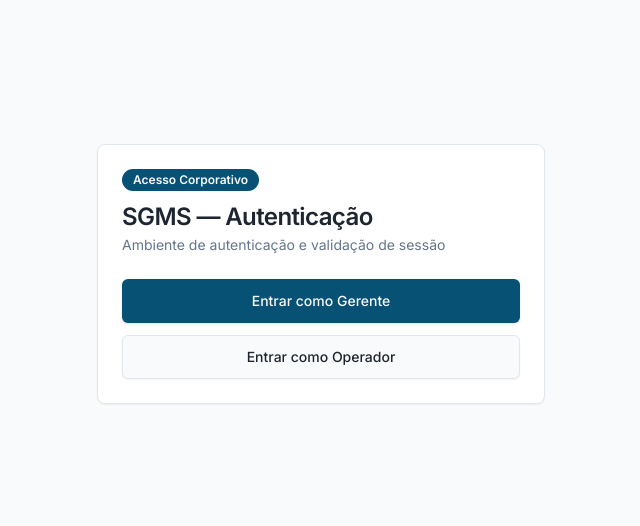
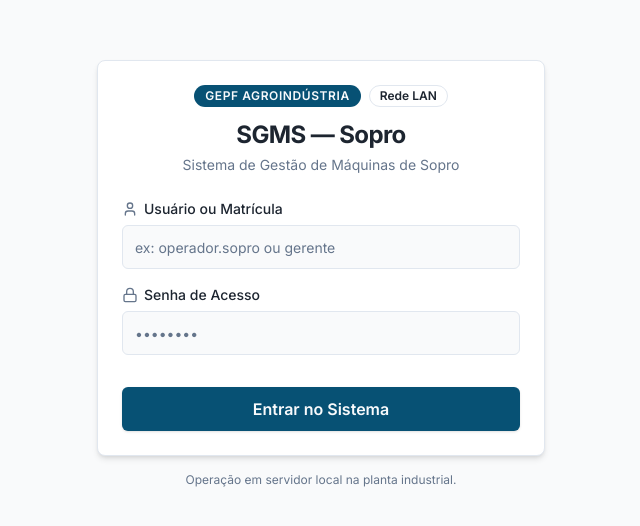
Before and after one commit to FerreitoDev/SGMS, a React (Vite) app in the folder frontend/: page /login in a window 1280 px wide. Shown: the part 126-652 px from the top of the page, without its empty margins (319-959 px from the left). Built offline with nearby package versions, Linux system fonts and the light colour scheme; no server answers.

Commit message:
feat: implement corporate login page with zod validation and rfc 7807 error toasts

```diff
--- a/frontend/package.json
+++ b/frontend/package.json
@@ -9,6 +9,7 @@
     "preview": "vite preview"
   },
   "dependencies": {
+    "@hookform/resolvers": "^3.10.0",
     "@radix-ui/react-dialog": "^1.3.1",
     "@radix-ui/react-slot": "^1.5.0",
     "axios": "^1.20.0",
@@ -17,9 +18,11 @@
     "lucide-react": "^1.60.0",
     "react": "^18.3.1",
     "react-dom": "^18.3.1",
+    "react-hook-form": "^7.90.0",
     "react-router-dom": "^6.28.0",
     "sonner": "^2.0.8",
-    "tailwind-merge": "^2.5.5"
+    "tailwind-merge": "^2.5.5",
+    "zod": "^3.25.76"
   },
   "devDependencies": {
     "@types/node": "^20.17.10",
--- /dev/null
+++ b/frontend/src/pages/login-page.tsx
@@ -0,0 +1,191 @@
+import React from 'react';
+import { useForm } from 'react-hook-form';
+import { zodResolver } from '@hookform/resolvers/zod';
+import { useNavigate, useLocation, Navigate } from 'react-router-dom';
+import { toast } from 'sonner';
+import { Loader2, Lock, User as UserIcon } from 'lucide-react';
+
+import { loginSchema, LoginFormData } from '@/schemas/auth-schema';
+import { useAuth } from '@/hooks/use-auth';
+import { apiClient, extractProblemDetail } from '@/lib/api-client';
+import { Button } from '@/components/ui/button';
+import { Input } from '@/components/ui/input';
+import {
+  Card,
+  CardHeader,
+  CardTitle,
+  CardDescription,
+  CardContent,
+  CardFooter,
+} from '@/components/ui/card';
+import { Badge } from '@/components/ui/badge';
+import { AuthenticatedUser } from '@/types/auth';
+
+interface LoginApiResponse {
+  accessToken: string;
+  user: AuthenticatedUser;
+}
+
+export function LoginPage(): React.ReactElement {
+  const { user, login } = useAuth();
+  const navigate = useNavigate();
+  const location = useLocation();
+
+  const {
+    register,
+    handleSubmit,
+    formState: { errors, isSubmitting },
+  } = useForm<LoginFormData>({
+    resolver: zodResolver(loginSchema),
+    defaultValues: {
+      username: '',
+      password: '',
+    },
+    mode: 'onSubmit',
+  });
+
+  // Se já autenticado, redireciona para a tela do respectivo perfil
+  if (user) {
+    const destination = user.role === 'GERENTE' ? '/admin/users' : '/';
+    return <Navigate to={destination} replace />;
+  }
+
+  const onSubmit = async (data: LoginFormData) => {
+    try {
+      const response = await apiClient.post<LoginApiResponse>('/auth/login', {
+        username: data.username.trim(),
+        password: data.password,
+      });
+
+      const { accessToken, user: authenticatedUser } = response.data;
+      login(accessToken, authenticatedUser);
+
+      toast.success('Autenticação Realizada', {
+        description: `Bem-vindo, ${authenticatedUser.name}!`,
+      });
+
+      // Redirecionamento condicional preservando rota original ou destino do perfil
+      const locationState = location.state as { from?: { pathname: string } } | null;
+      const targetFrom = locationState?.from?.pathname;
+
+      if (targetFrom && targetFrom !== '/login') {
+        navigate(targetFrom, { replace: true });
+      } else {
+        const defaultDestination =
+          authenticatedUser.role === 'GERENTE' ? '/admin/users' : '/';
+        navigate(defaultDestination, { replace: true });
+      }
+    } catch (err: unknown) {
+      const detail = extractProblemDetail(err);
+      toast.error('Falha no Acesso', {
+        description: detail,
+      });
+    }
+  };
+
+  return (
+    <div className="flex min-h-screen items-center justify-center bg-background p-4 sm:p-8">
+      <div className="w-full max-w-md">
+        <Card className="border-border bg-card shadow-md">
+          <CardHeader className="space-y-3 pb-6 text-center">
+            <div className="mx-auto flex items-center justify-center gap-2">
+              <Badge variant="default" className="text-xs uppercase tracking-wider">
+                GEPF Agroindústria
+              </Badge>
+              <Badge variant="outline" className="text-xs">
+                Rede LAN
+              </Badge>
+            </div>
+            <div className="space-y-1">
+              <CardTitle className="text-2xl font-bold tracking-tight text-foreground">
+                SGMS — Sopro
+              </CardTitle>
+              <CardDescription className="text-sm text-muted-foreground">
+                Sistema de Gestão de Máquinas de Sopro
+              </CardDescription>
+            </div>
+          </CardHeader>
+
+          <form onSubmit={handleSubmit(onSubmit)} noValidate>
+            <CardContent className="space-y-4">
+              {/* Campo Usuário */}
+              <div className="space-y-1.5">
+                <label
+                  htmlFor="username"
+                  className="flex items-center gap-1.5 text-sm font-medium text-foreground"
+                >
+                  <UserIcon className="h-4 w-4 text-muted-foreground" />
+                  Usuário ou Matrícula
+                </label>
+                <Input
+                  id="username"
+                  type="text"
+                  placeholder="ex: operador.sopro ou gerente"
+                  autoComplete="username"
+                  autoCapitalize="none"
+                  autoCorrect="off"
+                  disabled={isSubmitting}
+                  className={errors.username ? 'border-destructive focus-visible:ring-destructive' : ''}
+                  {...register('username')}
+                />
+                {errors.username && (
+                  <p className="text-xs font-medium text-destructive">
+                    {errors.username.message}
+                  </p>
+                )}
+              </div>
+
+              {/* Campo Senha */}
+              <div className="space-y-1.5">
+                <label
+                  htmlFor="password"
+                  className="flex items-center gap-1.5 text-sm font-medium text-foreground"
+                >
+                  <Lock className="h-4 w-4 text-muted-foreground" />
+                  Senha de Acesso
+                </label>
+                <Input
+                  id="password"
+                  type="password"
+                  placeholder="••••••••"
+                  autoComplete="current-password"
+                  disabled={isSubmitting}
+                  className={errors.password ? 'border-destructive focus-visible:ring-destructive' : ''}
+                  {...register('password')}
+                />
+                {errors.password && (
+                  <p className="text-xs font-medium text-destructive">
+                    {errors.password.message}
+                  </p>
+                )}
+              </div>
+            </CardContent>
+
+            <CardFooter className="pt-2">
+              <Button
+                type="submit"
+                disabled={isSubmitting}
+                className="w-full text-base font-semibold"
+                size="default"
+              >
+                {isSubmitting ? (
+                  <>
+                    <Loader2 className="mr-2 h-5 w-5 animate-spin" />
+                    Autenticando...
+                  </>
+                ) : (
+                  'Entrar no Sistema'
+                )}
+              </Button>
+            </CardFooter>
+          </form>
+        </Card>
+
+        <p className="mt-4 text-center text-xs text-muted-foreground">
+          Operação em servidor local na planta industrial.
+        </p>
+      </div>
+    </div>
+  );
+}
+export default LoginPage;
--- a/frontend/src/routes/app-routes.tsx
+++ b/frontend/src/routes/app-routes.tsx
@@ -11,62 +11,7 @@ import {
   CardDescription,
   CardContent,
 } from '@/components/ui/card';
-
-export function LoginPageShell(): React.ReactElement {
-  const { user, login } = useAuth();
-
-  if (user) {
-    return (
-      <Navigate
-        to={user.role === 'GERENTE' ? '/admin/users' : '/'}
-        replace
-      />
-    );
-  }
-
-  return (
-    <div className="flex min-h-screen items-center justify-center bg-background p-4">
-      <Card className="w-full max-w-md border-border bg-card shadow-sm">
-        <CardHeader>
-          <Badge className="mb-2 w-fit">Acesso Corporativo</Badge>
-          <CardTitle>SGMS — Autenticação</CardTitle>
-          <CardDescription>
-            Ambiente de autenticação e validação de sessão
-          </CardDescription>
-        </CardHeader>
-        <CardContent className="space-y-3">
-          <Button
-            className="w-full"
-            onClick={() =>
-              login('token_gerente_valido', {
-                id: 'gerente-01',
-                name: 'Gerente da Planta',
-                username: 'gerente.sopro',
-                role: 'GERENTE',
-              })
-            }
-          >
-            Entrar como Gerente
-          </Button>
-          <Button
-            variant="outline"
-            className="w-full"
-            onClick={() =>
-              login('token_operador_valido', {
-                id: 'operador-01',
-                name: 'Operador Fabril',
-                username: 'operador.sopro',
-                role: 'OPERADOR',
-              })
-            }
-          >
-            Entrar como Operador
-          </Button>
-        </CardContent>
-      </Card>
-    </div>
-  );
-}
+import { LoginPage } from '@/pages/login-page';
 
 export function AdminUsersPageShell(): React.ReactElement {
   const { user, logout } = useAuth();
@@ -137,7 +82,7 @@ export function OperatorHomeShell(): React.ReactElement {
 export function AppRoutes(): React.ReactElement {
   return (
     <Routes>
-      <Route path="/login" element={<LoginPageShell />} />
+      <Route path="/login" element={<LoginPage />} />
 
       {/* Rota Protegida Geral: exige usuário autenticado */}
       <Route element={<ProtectedRoute />}>
--- /dev/null
+++ b/frontend/src/schemas/auth-schema.ts
@@ -0,0 +1,8 @@
+import * as z from 'zod';
+
+export const loginSchema = z.object({
+  username: z.string().trim().min(1, 'Informe o nome de usuário ou login.'),
+  password: z.string().min(1, 'Informe a senha de acesso.'),
+});
+
+export type LoginFormData = z.infer<typeof loginSchema>;
```
Also changed, not shown: 3 other files (tests, documents, lock files or other folders).
